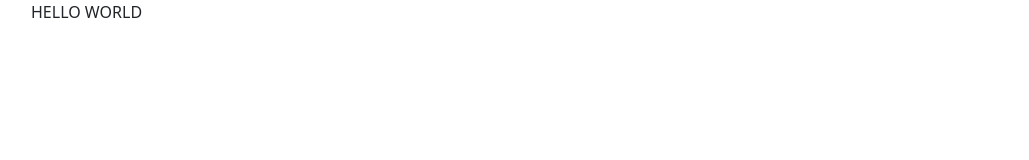
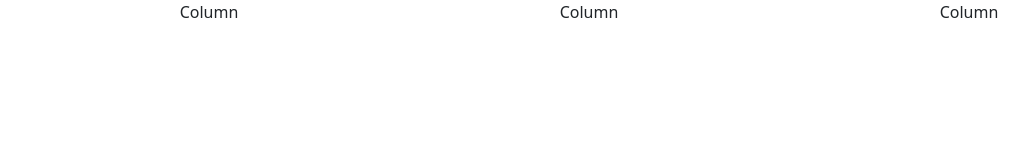
Before and after one commit to JoleneDwwm/miniBrief3, a plain HTML site: page index.html in a window 1280 px wide. Shown: the whole page, without its empty margins (51-1080 px from the left). Drawn offline with nearby package versions, Linux system fonts and the light colour scheme.

Commit message:
Update index.html

```diff
--- a/index.html
+++ b/index.html
@@ -8,9 +8,19 @@
     <title>Document</title>
 </head>
 <body>
-    <div class="container">
-        <p>HELLO WORLD</p>
-    </div>
+    <div class="container text-center">
+        <div class="row">
+          <div class="col">
+            Column
+          </div>
+          <div class="col">
+            Column
+          </div>
+          <div class="col">
+            Column
+          </div>
+        </div>
+      </div>
     <script src="https://cdn.jsdelivr.net/npm/bootstrap@5.2.3/dist/js/bootstrap.bundle.min.js" integrity="sha384-kenU1KFdBIe4zVF0s0G1M5b4hcpxyD9F7jL+jjXkk+Q2h455rYXK/7HAuoJl+0I4" crossorigin="anonymous"></script>
 </body>
 </html>
```
